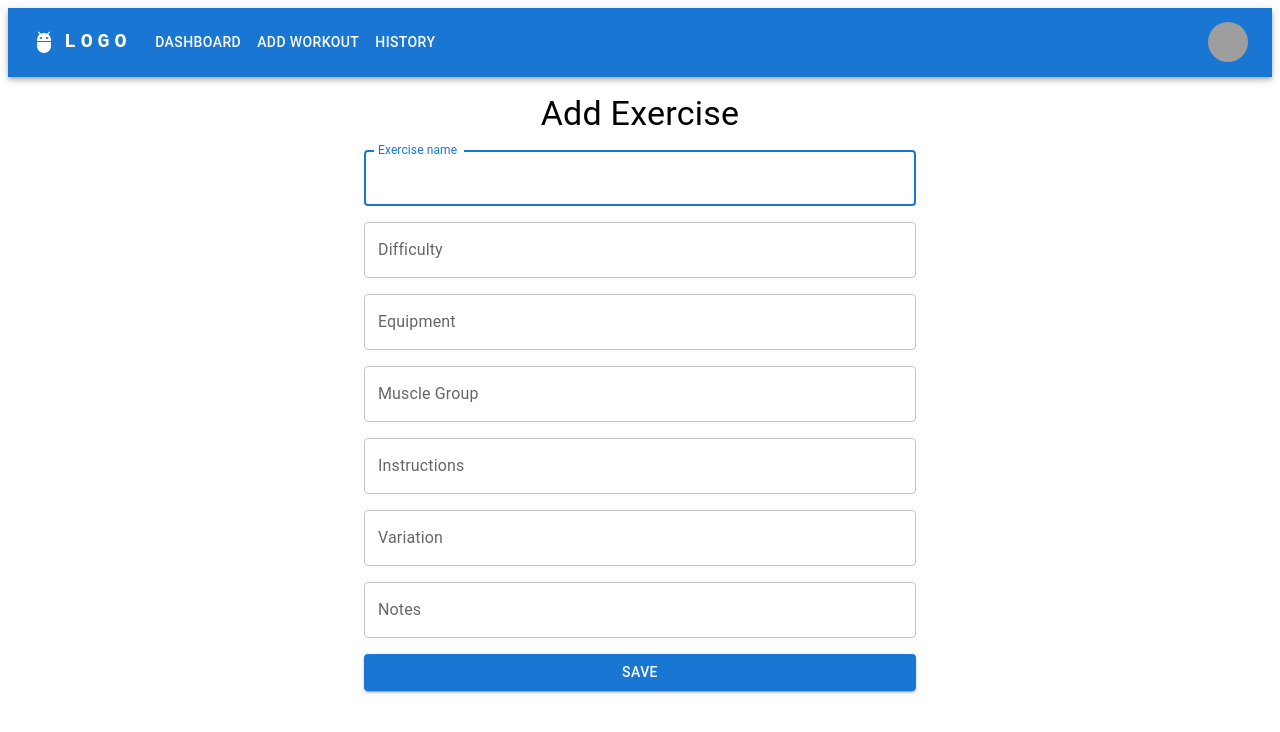
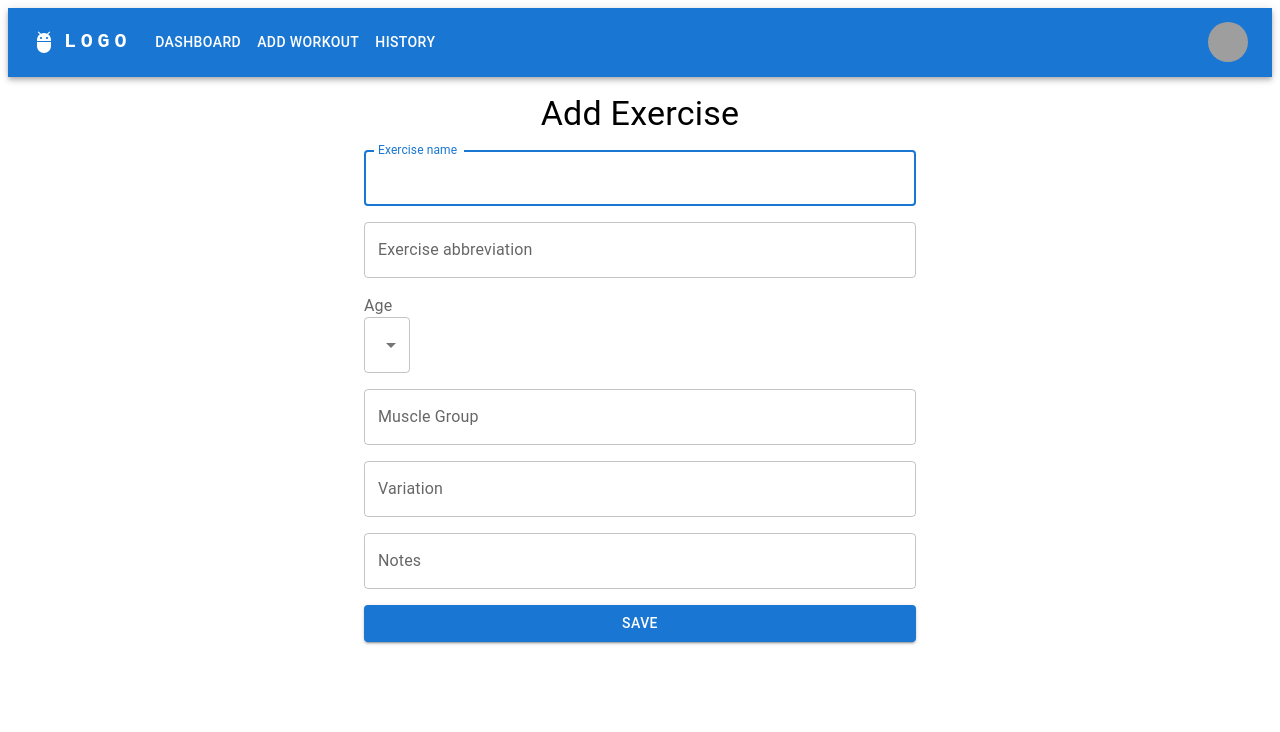
Before and after one commit to stanislavBozhanov/character-academy, a React app: page /add-exercise in a window 1280 px wide. Shown: the top 732 px of the page. Built offline with nearby package versions, Linux system fonts and the light colour scheme; grey boxes are pictures that could not be loaded.

Commit message:
WIP add exercise page

```diff
--- a/src/pages/AddExercise.tsx
+++ b/src/pages/AddExercise.tsx
@@ -1,15 +1,20 @@
 import * as React from 'react';
-import { Container, FormControl, Typography, Box, TextField, Button } from '@mui/material';
+import { Container, Typography, Box, TextField, Button, InputLabel, Select, MenuItem } from '@mui/material';
 import Grid from '@mui/material/Unstable_Grid2';
+
+const difficultyEnum = {
+  Begginer: 'Begginer',
+  Intermediate: 'Intermediate',
+  Advanced: 'Advanced',
+  Expert: 'Expert',
+};
 
 const AddExercise = () => {
   const [values, setValues] = React.useState({
     name: '',
     abbreviation: '',
     difficulty: '',
-    equipment: '',
     muscleGroup: '',
-    instructions: '',
     variation: '',
     notes: '',
   });
@@ -43,24 +48,28 @@ const AddExercise = () => {
           <Grid>
             <TextField
               type='text'
-              name='difficulty'
-              value={values.difficulty}
+              name='abbreviation'
+              value={values.abbreviation}
               onChange={onChangeInput}
               fullWidth
-              label='Difficulty'
+              label='Exercise abbreviation'
               variant='outlined'
             />
           </Grid>
           <Grid>
-            <TextField
-              type='text'
-              name='equipment'
-              value={values.equipment}
+            <InputLabel id='difficulty-label'>Age</InputLabel>
+            <Select
+              labelId='difficulty-label'
+              id='difficulty-select'
+              value={values.difficulty}
+              label='difficulty'
               onChange={onChangeInput}
-              fullWidth
-              label='Equipment'
-              variant='outlined'
-            />
+            >
+              {}
+              <MenuItem value={10}>Ten</MenuItem>
+              <MenuItem value={20}>Twenty</MenuItem>
+              <MenuItem value={30}>Thirty</MenuItem>
+            </Select>
           </Grid>
           <Grid>
             <TextField
@@ -70,17 +79,6 @@ const AddExercise = () => {
               onChange={onChangeInput}
               fullWidth
               label='Muscle Group'
-              variant='outlined'
-            />
-          </Grid>
-          <Grid>
-            <TextField
-              type='text'
-              name='instructions'
-              value={values.instructions}
-              onChange={onChangeInput}
-              fullWidth
-              label='Instructions'
               variant='outlined'
             />
           </Grid>
```
